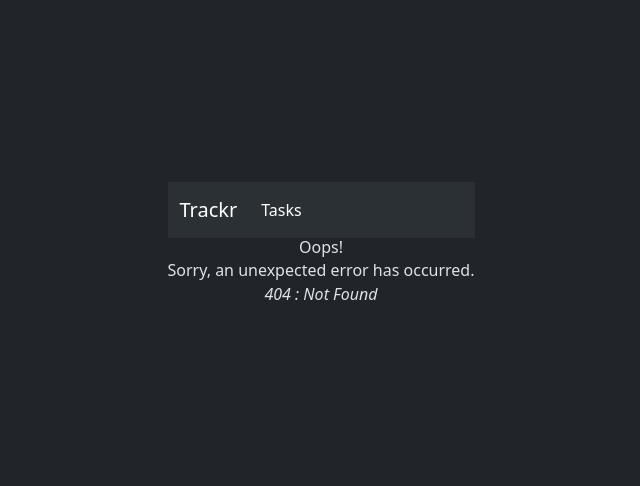
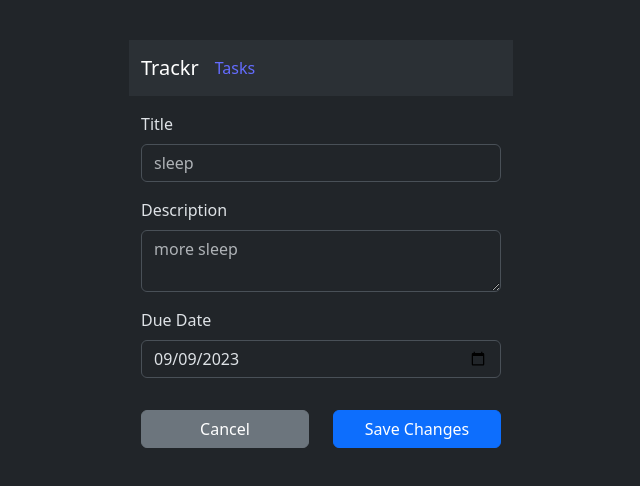
Before and after one commit to Darshil-P/taskr, a React (Vite) app: page /new in a window 1280 px wide. Before the commit this address had no page. Shown: the part 156-642 px from the top of the page, without its empty margins (319-959 px from the left). Built offline with nearby package versions, Linux system fonts and the light colour scheme.

Commit message:
Implement create new Tasks

```diff
--- a/src/App.tsx
+++ b/src/App.tsx
@@ -1,14 +1,15 @@
-import { RouterProvider } from "react-router-dom";
+import { Route, Routes } from "react-router-dom";
 import "./App.css";
-import Navbar from "./components/navbar";
-import router from "./router";
+import NewTaskPage from "./components/NewTaskPage";
+import TasksPage from "./components/TasksPage";
+import tasks from "./tasks";
 
 function App() {
   return (
-    <>
-      <Navbar />
-      <RouterProvider router={router} />
-    </>
+    <Routes>
+      <Route path="/" element={<TasksPage items={tasks} />} />
+      <Route path="/new" element={<NewTaskPage />} />
+    </Routes>
   );
 }
 
--- a/src/components/EditTaskModal.tsx
+++ b/src/components/EditTaskModal.tsx
@@ -1,6 +1,7 @@
-import { ChangeEvent, FormEvent, FunctionComponent, useState } from "react";
-import { Button, Form, Modal, Row } from "react-bootstrap";
+import { FunctionComponent } from "react";
+import { Button, Modal } from "react-bootstrap";
 import { Task } from "../types/task";
+import TaskForm from "./TaskForm";
 
 interface EditTaskModalProps {
   task: Task;
@@ -12,117 +13,17 @@ interface EditTaskModalProps {
 const EditTaskModal: FunctionComponent<EditTaskModalProps> = ({
   task,
   show,
-  onSave: handleSave,
+  onSave: handleSubmit,
   onCancel: handleCancel,
 }) => {
-  const [validated, setValidated] = useState(false);
-  const [title, setTitle] = useState(task.title);
-  const [description, setDescription] = useState(task.title);
-  const [dueDate, setDueDate] = useState(task.dueDate);
-
-  function initialize() {
-    setValidated(false);
-    setTitle(task.title);
-    setDescription(task.description);
-    setDueDate(task.dueDate);
-  }
-
-  function handleSubmit(event: FormEvent<HTMLFormElement>) {
-    event.preventDefault();
-    const form = event.currentTarget;
-    if (form.checkValidity() === false) {
-      event.stopPropagation();
-    } else {
-      const updatedTask: Task = {
-        ...task,
-        title: title,
-        description: description,
-        dueDate: dueDate,
-      };
-      handleSave(updatedTask);
-    }
-
-    setValidated(true);
-  }
-
-  function handleTitleChange(
-    event: FormEvent<HTMLInputElement | HTMLTextAreaElement>
-  ) {
-    const newTitle = event.currentTarget.value?.toString() ?? "";
-    setTitle(newTitle);
-  }
-
-  function handleDescriptionChange(
-    event: ChangeEvent<HTMLInputElement | HTMLTextAreaElement>
-  ) {
-    const newDescription = event.currentTarget.value?.toString() ?? "";
-    setDescription(newDescription);
-  }
-
-  function handleDateChange(
-    event: ChangeEvent<HTMLInputElement | HTMLTextAreaElement>
-  ) {
-    const newDate = new Date(event.currentTarget.value?.toString());
-    setDueDate(newDate);
-  }
-
   return (
     <>
-      <Modal show={show} onHide={handleCancel} onShow={initialize} centered>
+      <Modal show={show} onHide={handleCancel} centered>
         <Modal.Header closeButton>
           <Modal.Title>Edit Task</Modal.Title>
         </Modal.Header>
         <Modal.Body>
-          <Form
-            id="editTaskForm"
-            noValidate
-            validated={validated}
-            onSubmit={(event) => handleSubmit(event)}
-          >
-            <Row className="mb-3">
-              <Form.Group>
-                <Form.Label>Title</Form.Label>
-                <Form.Control
-                  required
-                  type="text"
-                  placeholder="sleep"
-                  value={title}
-                  onChange={(e) => handleTitleChange(e)}
-                />
-                <Form.Control.Feedback type="invalid">
-                  Please provide a title.
-                </Form.Control.Feedback>
-              </Form.Group>
-            </Row>
-            <Row className="mb-3">
-              <Form.Group>
-                <Form.Label>Description</Form.Label>
-                <Form.Control
-                  required
-                  as="textarea"
-                  placeholder="more sleep"
-                  value={description}
-                  onChange={(e) => handleDescriptionChange(e)}
-                />
-                <Form.Control.Feedback type="invalid">
-                  Please provide a description.
-                </Form.Control.Feedback>
-              </Form.Group>
-            </Row>
-            <Row className="mb-3">
-              <Form.Group>
-                <Form.Label>Due Date</Form.Label>
-                <Form.Control
-                  type="date"
-                  value={dueDate.toISOString().slice(0, 10)}
-                  onChange={(e) => handleDateChange(e)}
-                />
-                <Form.Control.Feedback type="invalid">
-                  Please provide a valid date.
-                </Form.Control.Feedback>
-              </Form.Group>
-            </Row>
-          </Form>
+          <TaskForm id="editTaskForm" task={task} onSubmit={handleSubmit} />
         </Modal.Body>
         <Modal.Footer>
           <Button variant="secondary" onClick={handleCancel}>
--- a/src/components/navbar.tsx
+++ b/src/components/NavBar.tsx
@@ -1,18 +1,19 @@
 import { FunctionComponent } from "react";
 import { Container, Nav, Navbar } from "react-bootstrap";
+import { Link } from "react-router-dom";
 
 interface NavbarrProps {}
 
-const Navbarr: FunctionComponent<NavbarrProps> = () => {
+const NavigationBar: FunctionComponent<NavbarrProps> = () => {
   return (
     <Navbar expand="lg" className="bg-body-tertiary">
       <Container>
         <Navbar.Brand href="">Trackr</Navbar.Brand>
         <Navbar.Collapse>
           <Nav>
-            <Nav.Link href="/" active>
-              Tasks
-            </Nav.Link>
+            <Nav.Item>
+              <Link to="/">Tasks</Link>
+            </Nav.Item>
           </Nav>
         </Navbar.Collapse>
       </Container>
@@ -20,4 +21,4 @@ const Navbarr: FunctionComponent<NavbarrProps> = () => {
   );
 };
 
-export default Navbarr;
+export default NavigationBar;
--- /dev/null
+++ b/src/components/NewTaskPage.tsx
@@ -0,0 +1,45 @@
+import { FunctionComponent } from "react";
+import { Button, Col, Container, Row } from "react-bootstrap";
+import { useNavigate } from "react-router-dom";
+import tasks from "../tasks";
+import { Task } from "../types/task";
+import TaskForm from "./TaskForm";
+
+interface NewTaskPageProps {}
+
+const NewTaskPage: FunctionComponent<NewTaskPageProps> = () => {
+  const navigate = useNavigate();
+  function handelSubmit(task: Task) {
+    tasks.push(task);
+    navigate("/");
+  }
+
+  return (
+    <Container className="w-96">
+      <TaskForm id="saveTaskForm" onSubmit={handelSubmit} />
+      <Row className="mt-8">
+        <Col>
+          <Button
+            className="w-full"
+            variant="secondary"
+            onClick={() => navigate("/")}
+          >
+            Cancel
+          </Button>
+        </Col>
+        <Col>
+          <Button
+            className="w-full"
+            type="submit"
+            form="saveTaskForm"
+            variant="primary"
+          >
+            Save Changes
+          </Button>
+        </Col>
+      </Row>
+    </Container>
+  );
+};
+
+export default NewTaskPage;
--- /dev/null
+++ b/src/components/TaskForm.tsx
@@ -0,0 +1,111 @@
+import { ChangeEvent, FormEvent, FunctionComponent, useState } from "react";
+import { Form, Row } from "react-bootstrap";
+import { Task } from "../types/task";
+
+interface TaskFormProps {
+  id?: string;
+  task?: Task;
+  onSubmit: (task: Task) => void;
+}
+
+const TaskForm: FunctionComponent<TaskFormProps> = ({ id, task, onSubmit }) => {
+  const [validated, setValidated] = useState(false);
+  const [title, setTitle] = useState(task?.title ?? "");
+  const [description, setDescription] = useState(task?.description ?? "");
+  const [dueDate, setDueDate] = useState(task?.dueDate ?? new Date());
+
+  function handleSubmit(event: FormEvent<HTMLFormElement>) {
+    event.preventDefault();
+    const form = event.currentTarget;
+    if (form.checkValidity() === false) {
+      event.stopPropagation();
+    } else {
+      const updatedTask: Task = {
+        id: task?.id ?? crypto.randomUUID(),
+        title: title,
+        description: description,
+        dueDate: dueDate,
+        completed: task?.completed ?? false,
+      };
+      onSubmit(updatedTask);
+    }
+
+    setValidated(true);
+  }
+
+  function handleTitleChange(
+    event: FormEvent<HTMLInputElement | HTMLTextAreaElement>
+  ) {
+    const newTitle = event.currentTarget.value?.toString() ?? "";
+    setTitle(newTitle);
+  }
+
+  function handleDescriptionChange(
+    event: ChangeEvent<HTMLInputElement | HTMLTextAreaElement>
+  ) {
+    const newDescription = event.currentTarget.value?.toString() ?? "";
+    setDescription(newDescription);
+  }
+
+  function handleDateChange(
+    event: ChangeEvent<HTMLInputElement | HTMLTextAreaElement>
+  ) {
+    const newDate = new Date(event.currentTarget.value?.toString());
+    setDueDate(newDate);
+  }
+
+  return (
+    <Form
+      id={id}
+      noValidate
+      validated={validated}
+      onSubmit={(event) => handleSubmit(event)}
+    >
+      <Row className="mb-3">
+        <Form.Group>
+          <Form.Label className="w-full text-left mt-3">Title</Form.Label>
+          <Form.Control
+            required
+            type="text"
+            placeholder="sleep"
+            value={title}
+            onChange={(e) => handleTitleChange(e)}
+          />
+          <Form.Control.Feedback className="w-full text-left" type="invalid">
+            Please provide a title.
+          </Form.Control.Feedback>
+        </Form.Group>
+      </Row>
+      <Row className="mb-3">
+        <Form.Group>
+          <Form.Label className="w-full text-left">Description</Form.Label>
+          <Form.Control
+            required
+            as="textarea"
+            placeholder="more sleep"
+            value={description}
+            onChange={(e) => handleDescriptionChange(e)}
+          />
+          <Form.Control.Feedback className="w-full text-left" type="invalid">
+            Please provide a description.
+          </Form.Control.Feedback>
+        </Form.Group>
+      </Row>
+      <Row className="mb-3">
+        <Form.Group className="w-full text-left">
+          <Form.Label>Due Date</Form.Label>
+          <Form.Control
+            type="date"
+            value={dueDate.toISOString().slice(0, 10)}
+            onChange={(e) => handleDateChange(e)}
+          />
+          <Form.Control.Feedback type="invalid">
+            Please provide a valid date.
+          </Form.Control.Feedback>
+        </Form.Group>
+      </Row>
+    </Form>
+  );
+};
+
+export default TaskForm;
--- a/src/components/TasksPage.tsx
+++ b/src/components/TasksPage.tsx
@@ -45,7 +45,6 @@ const TasksPage: FunctionComponent<TasksPageProps> = ({ items }) => {
 
   function handleCreate() {
     navigate("/new");
-    console.log(`Create todo unimplemented`);
   }
 
   return (
--- a/src/main.tsx
+++ b/src/main.tsx
@@ -1,11 +1,16 @@
 import "bootstrap/dist/css/bootstrap.css";
 import React from "react";
 import ReactDOM from "react-dom/client";
+import { BrowserRouter } from "react-router-dom";
 import App from "./App.tsx";
+import Navbar from "./components/NavBar.tsx";
 import "./index.css";
 
 ReactDOM.createRoot(document.getElementById("root")!).render(
   <React.StrictMode>
-    <App />
+    <BrowserRouter>
+      <Navbar />
+      <App />
+    </BrowserRouter>
   </React.StrictMode>
 );
--- a/src/router.tsx
+++ /dev/null
@@ -1,14 +0,0 @@
-import { createBrowserRouter } from "react-router-dom";
-import ErrorPage from "./components/ErrorPage";
-import TasksPage from "./components/TasksPage";
-import tasks from "./tasks";
-
-const router = createBrowserRouter([
-  {
-    path: "/",
-    element: <TasksPage items={tasks} />,
-    errorElement: <ErrorPage />,
-  },
-]);
-
-export default router;
```
